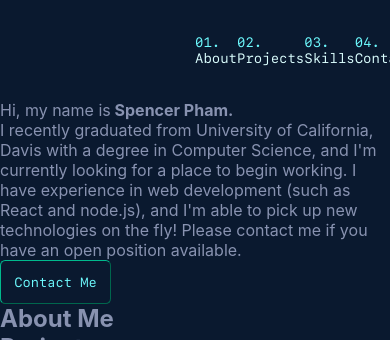
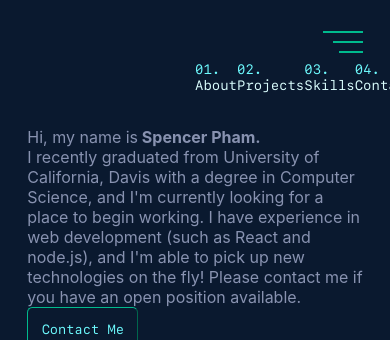
Before and after one commit to slampham/Portfolio, a React app: page / in a window 390 px wide. Shown: the top 340 px of the page. Built offline with nearby package versions, Linux system fonts and the light colour scheme.

Commit message:
Added hamburger menu

```diff
--- a/src/components/Nav.js
+++ b/src/components/Nav.js
@@ -1,4 +1,5 @@
 import React from 'react'
+import useToggle from '../hooks/useToggle'
 import styled from 'styled-components'
 
 const StyledNav = styled.nav`
@@ -13,7 +14,7 @@ const StyledNav = styled.nav`
   ol {
     padding: 2em 0 2em 50%;
     padding-left: 50%;
-    display: flex;
+    display: ${props => props.menuOpen ? 'flex' : 'none'};
     flex-direction: row;
     justify-content: space-evenly;
     align-items: center;
@@ -30,9 +31,42 @@ const StyledNav = styled.nav`
   }
 `;
 
+const HamburgerMenu = styled.button`
+  outline-style: none;
+  border: none;
+  padding: 0;
+  float: right;
+  display: flex;
+  flex-direction: column;
+  align-items: flex-end;
+
+  div {
+    height: 2px;
+    width: 40px;
+    background-color: #00BA8D;
+    margin: 4px 0;
+
+    &:nth-of-type(2) {
+      width: 75%;
+    }
+
+    &:nth-of-type(3) {
+      width: 60%;
+    }
+  }
+`;
+
 function Nav() {
+  const [menuOpen, toggle] = useToggle(true);
+
   return (
-    <StyledNav>
+    <StyledNav menuOpen={menuOpen}>
+      <HamburgerMenu onClick={toggle}>
+        <div/>
+        <div/>
+        <div/>
+      </HamburgerMenu>
+
       <ol>
         <li><a href="#about">About</a></li>
         <li><a href="#projects">Projects</a></li>
--- /dev/null
+++ b/src/hooks/useToggle.js
@@ -0,0 +1,12 @@
+import { useState } from 'react'
+
+function useToggle(startState=false) {
+  const [state, setState] = useState(startState);
+  function toggle() {
+    setState(prevState => !prevState);
+  }
+
+  return [state, toggle];
+}
+
+export default useToggle
--- a/src/index.css
+++ b/src/index.css
@@ -16,6 +16,7 @@ body {
   -moz-osx-font-smoothing: grayscale;
   background-color: #0a192f;
   color: #8892B0;
+  padding: 7%;
 }
 
 button {
```
